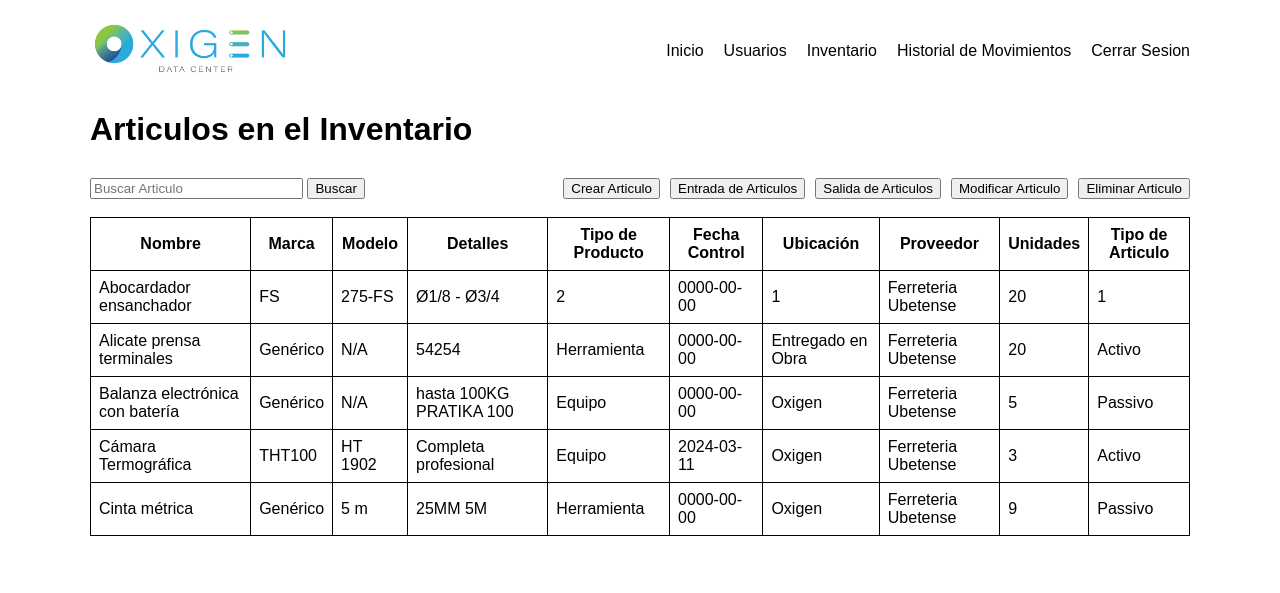
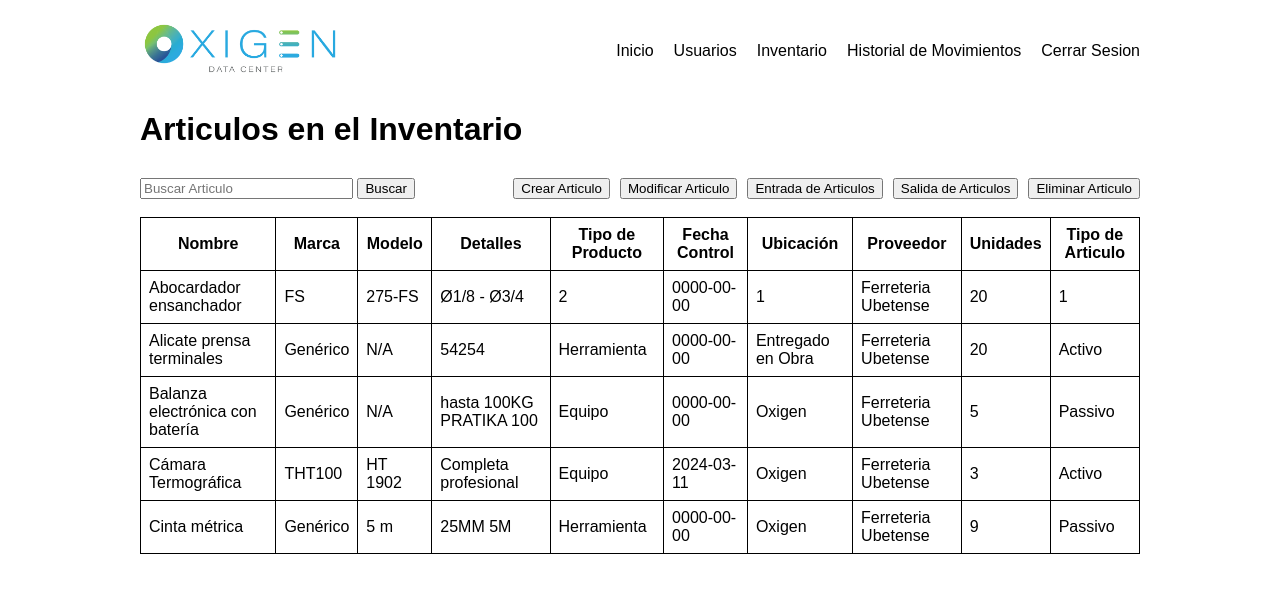
Before and after one commit to Mafegar/oxigendc-inventario, a PHP site: page /templates/admin/anadir_articulo.php in a window 1280 px wide. Shown: the top 593 px of the page. Run offline with PHP 8.4, Linux system fonts and the light colour scheme; a user stored in the database is signed in; data comes from the database, SQL or seed files in the repository.

Commit message:
subida trabajo dia 20/03/2024

```diff
--- a/templates/admin/anadir_articulo.php
+++ b/templates/admin/anadir_articulo.php
@@ -79,7 +79,7 @@
             display: flex;
             justify-content: space-between;
             align-items: center;
-            width: 1100px;
+            width: 1000px;
             margin: auto;
             margin-top: 20px;
         }
@@ -105,7 +105,7 @@
         /* CUERPO */
 
         #cuerpo{
-            width: 1100px;
+            width: 1000px;
             margin: auto;
         }
 
@@ -136,7 +136,9 @@
         /* MOSTRAR ARTICULOS */
 
         .ver-articulos{
-            width: 1100px;
+            width: 1000px;
+            margin: auto;
+            margin-bottom: 30px;
         }
 
 
@@ -179,6 +181,7 @@
             height: 25px;
             background-color: red;
             color: white;
+            border-radius: 5px;
         }
 
         /* TABLA PARA PODER BORRAR ARTICULOS */
@@ -268,13 +271,11 @@
                 <div class="botones-acciones">
                     <input type="button" name="crear-articulo" id="crear-articulo" value="Crear Articulo">
 
-                    <div class="entradas">
-                        <input type="button" name="entrada" id="entrada" value="Entrada de Articulos">
-                    </div>
+                    <input type="button" name="modificar" id="modificar" value="Modificar Articulo">
+
+                    <input type="button" name="entrada" id="entrada" value="Entrada de Articulos">
 
                     <input type="button" name="salida" id="salida" value="Salida de Articulos">
-
-                    <input type="button" name="modificar" id="modificar" value="Modificar Articulo">
 
                     <input type="button" name="eliminar" id="eliminar" value="Eliminar Articulo">
                 </div>
@@ -404,6 +405,13 @@
                     <br><br>
                     <label for="unidades-sali">Unidades: </label>
                     <input type="number" name="unidades-sali" id="unidades-sali" placeholder="Cantidadl Articulo" required>
+                    <br><br>
+                    <label for="ubi">Ubicación: </label>
+                    <select name="ubi" id="ubi" required>
+                        <option value="">Seleccione la Ubicación</option>
+                        <option value="Oxigen">Oxigen</option>
+                        <option value="Entregado en Obra">Entregado en Obra</option>
+                    </select>
                     <br><br>
                     <label for="fecha-oper-sali">Fecha Entrada: </label>
                     <input type="date" name="fecha-oper-sali" id="fecha-oper-sali" >
--- a/templates/users/user_articulos.php
+++ b/templates/users/user_articulos.php
@@ -88,7 +88,7 @@
             // Comprobamos si se ha realizado la entrada en la tabla de movimientos.
             if($conn->query($sqlMovimiento) === TRUE){
                 echo "Salida realizada con éxito.";
-                header("Location: anadir_articulo.php");
+                header("Location: ./anadir_articulo_user.php");
                 exit();
             } else {
                 echo "Error al realizar la salida: " . $conn->error;
```
Also changed, not shown: templates/admin/admin_articulos.php (+52 -2 lines), templates/admin/inventario_admin.php (+20 -1 lines).
